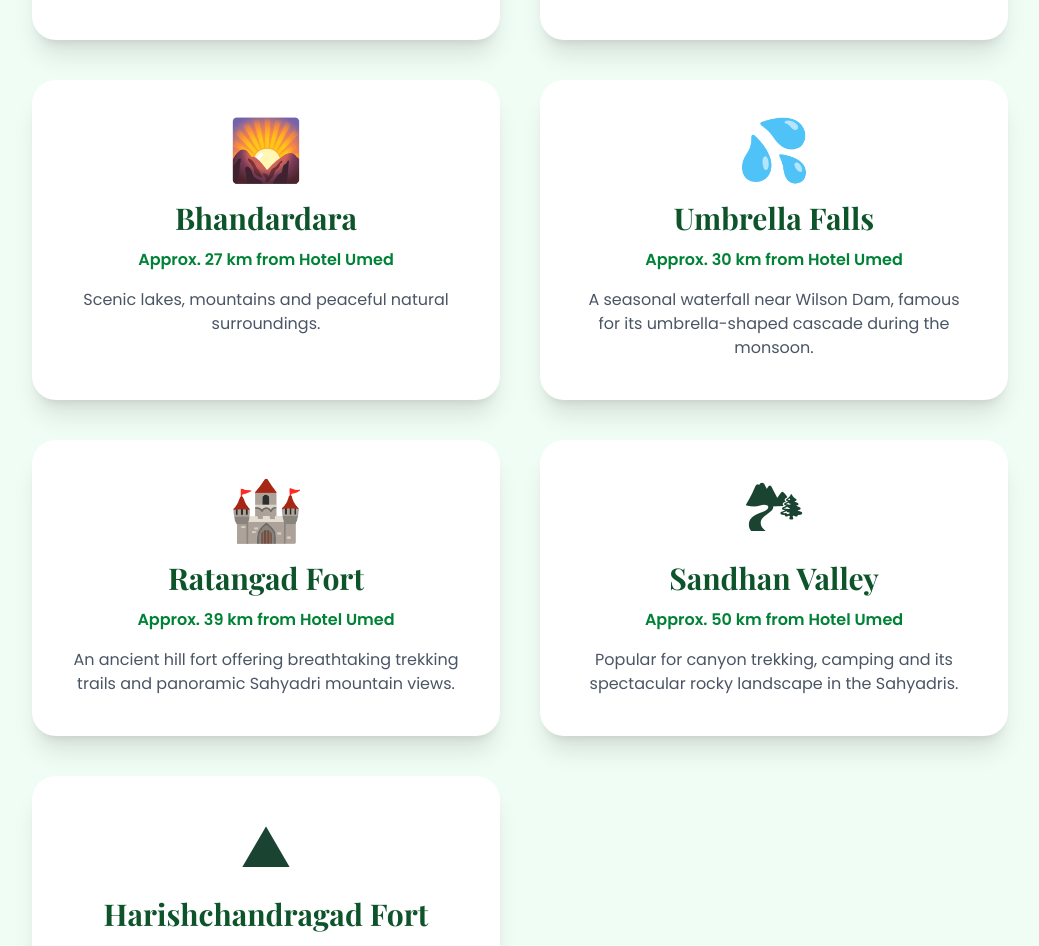
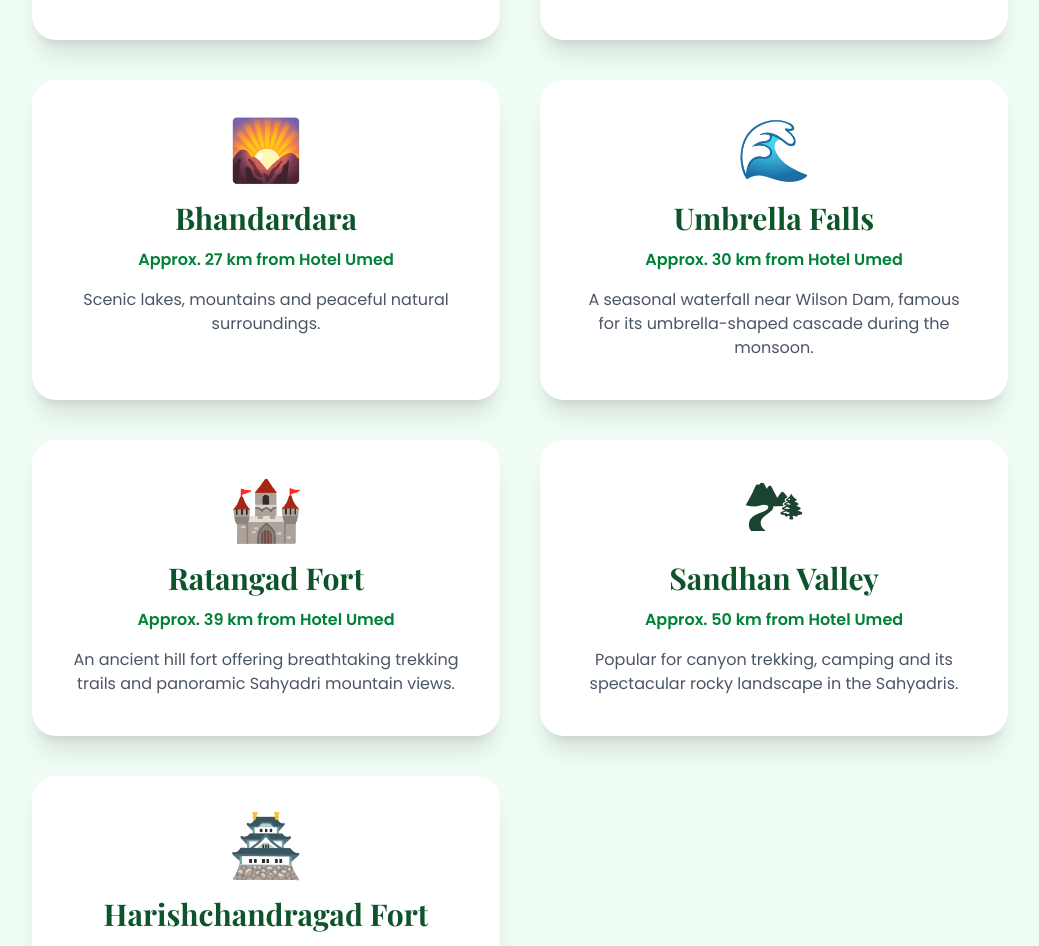
Before and after one commit to ALOHOTE123/hotel-umed-website, a Next.js app: page / in a window 1280 px wide. Shown: the part 6620-7566 px from the top of the page, without its empty margins (120-1159 px from the left). Built offline with nearby package versions, Linux system fonts and the light colour scheme; a web font is replaced by a local one.

Commit message:
Add new gallery placess

```diff
--- a/app/page.tsx
+++ b/app/page.tsx
@@ -745,7 +745,7 @@ className="w-full h-72 object-cover rounded-3xl shadow-xl hover:scale-105 transi
 <div className="bg-white rounded-3xl shadow-xl p-10 text-center">
 
   <div className="text-6xl">
-    💦
+    🌊
   </div>
 
   <h3 className="text-3xl font-bold mt-5 text-green-900">
@@ -802,7 +802,7 @@ className="w-full h-72 object-cover rounded-3xl shadow-xl hover:scale-105 transi
 <div className="bg-white rounded-3xl shadow-xl p-10 text-center">
 
   <div className="text-6xl">
-    ⛰
+    🏯
   </div>
 
   <h3 className="text-3xl font-bold mt-5 text-green-900">
```
